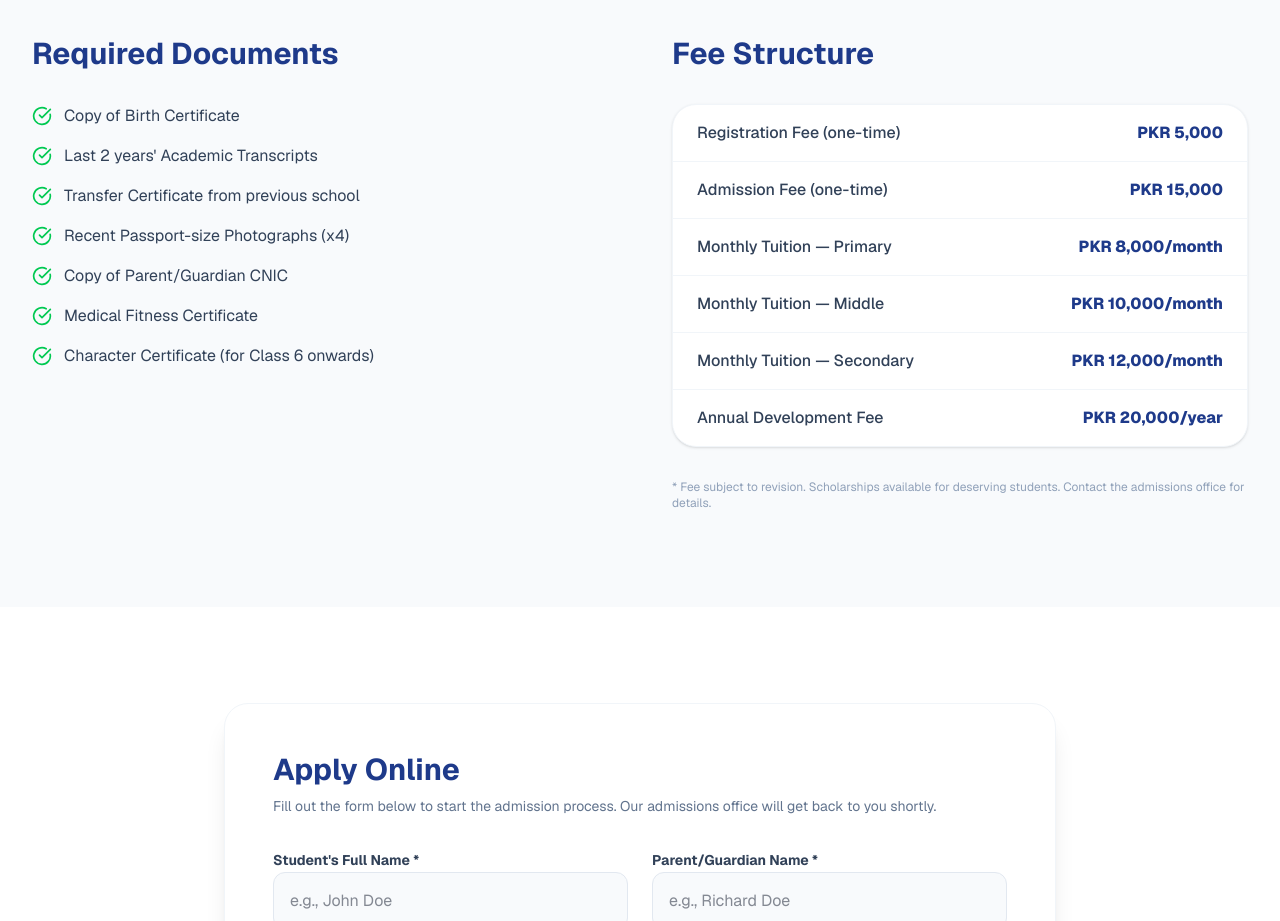
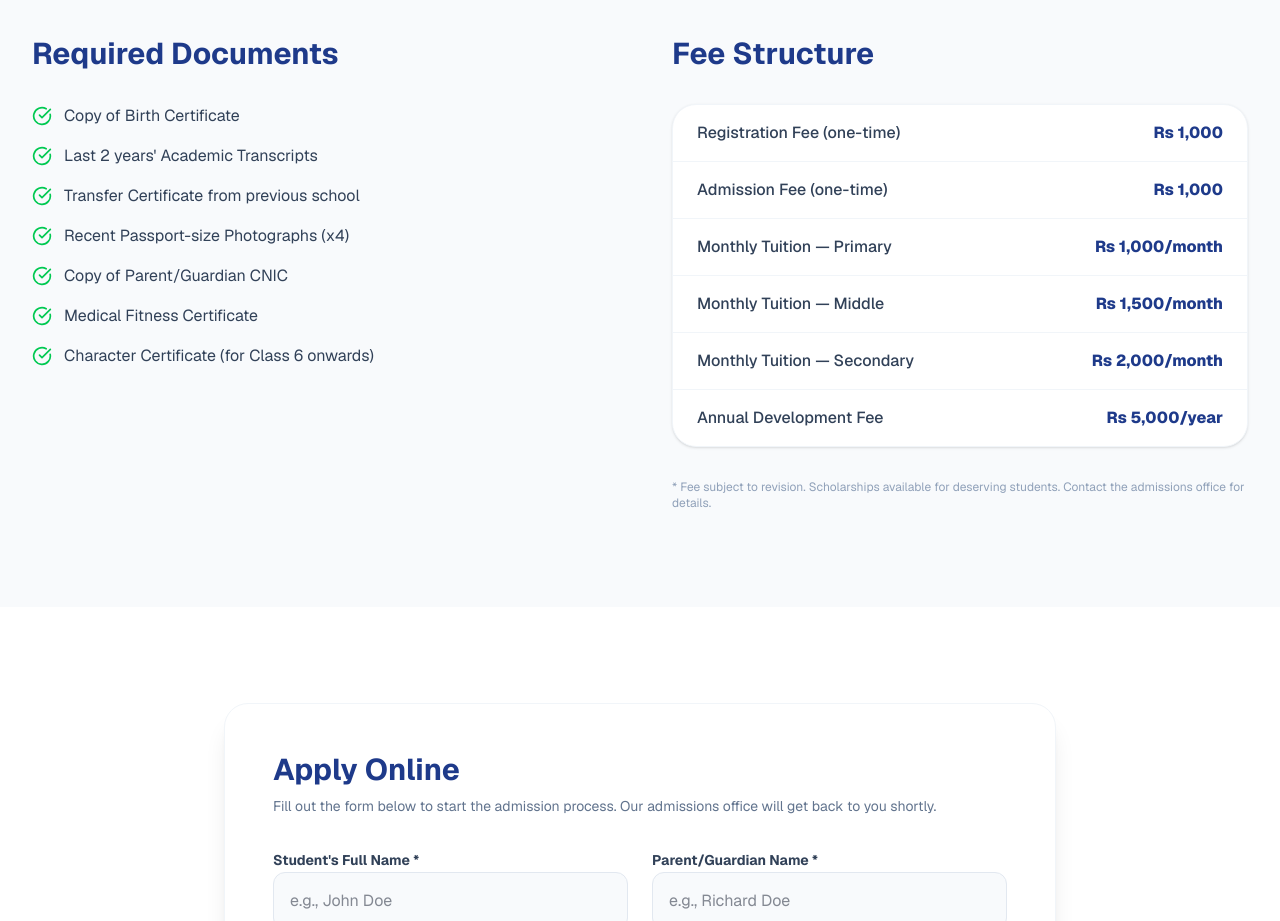
Before and after one commit to shamshad0003/Smart-kids-Flora-Public-School, a Next.js app: page /admissions in a window 1280 px wide. Shown: the part 1100-2021 px from the top of the page. Built offline with nearby package versions, Linux system fonts and the light colour scheme.

Commit message:
Content: Update admissions fee structure to Indian Rupees (Rs) as requested

```diff
--- a/src/app/(public)/admissions/page.tsx
+++ b/src/app/(public)/admissions/page.tsx
@@ -21,12 +21,12 @@ const requirements = [
 ];
 
 const feeStructure = [
-    { label: "Registration Fee (one-time)", amount: "PKR 5,000" },
-    { label: "Admission Fee (one-time)", amount: "PKR 15,000" },
-    { label: "Monthly Tuition — Primary", amount: "PKR 8,000/month" },
-    { label: "Monthly Tuition — Middle", amount: "PKR 10,000/month" },
-    { label: "Monthly Tuition — Secondary", amount: "PKR 12,000/month" },
-    { label: "Annual Development Fee", amount: "PKR 20,000/year" },
+    { label: "Registration Fee (one-time)", amount: "Rs 1,000" },
+    { label: "Admission Fee (one-time)", amount: "Rs 1,000" },
+    { label: "Monthly Tuition — Primary", amount: "Rs 1,000/month" },
+    { label: "Monthly Tuition — Middle", amount: "Rs 1,500/month" },
+    { label: "Monthly Tuition — Secondary", amount: "Rs 2,000/month" },
+    { label: "Annual Development Fee", amount: "Rs 5,000/year" },
 ];
 
 export default function AdmissionsPage() {
```
